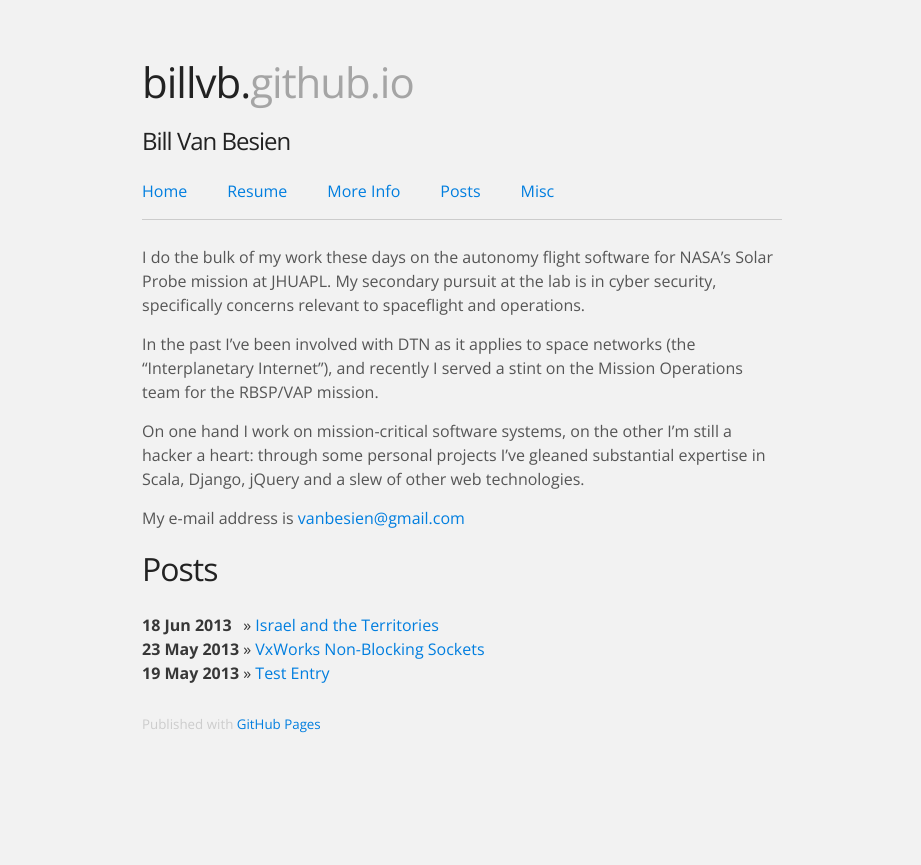
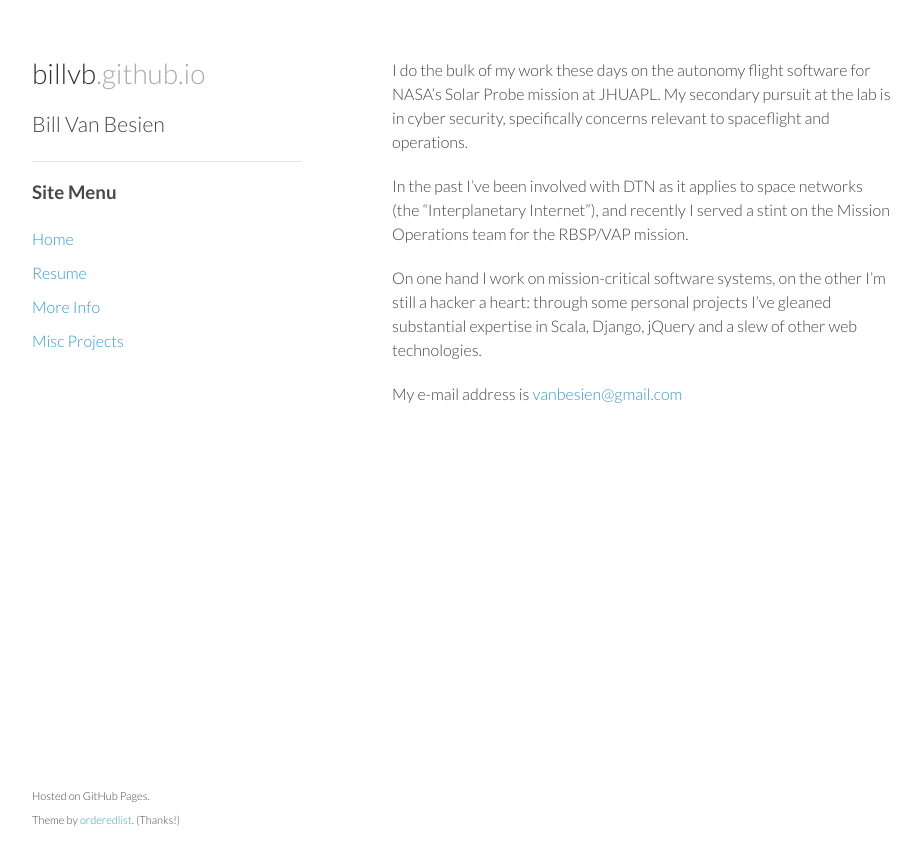
Before and after one commit to billvb/billvb.github.io, a Jekyll site: the page built from index.md, in a window 1280 px wide. Shown: the top 865 px of the page, without its empty margins (178-1099 px from the left). Built offline with Jekyll 4.4.1, drawn with Linux system fonts in a browser that asks for light colours; nearby versions of some CDN libraries.

Commit message:
Redid styles completely

```diff
--- a/_layouts/base.html
+++ b/_layouts/base.html
@@ -1,22 +1,48 @@
-<!DOCTYPE html>
+
+<!doctype html>
 <html>
-<head>
+  <head>
+    <meta charset="utf-8">
+    <meta http-equiv="X-UA-Compatible" content="chrome=1">
+    <title>{{ page.title }} | billvb.github.io</title>
 
-<meta charset='utf-8' />
-<meta http-equiv="X-UA-Compatible" content="chrome=1" />
-<meta name="description" content="billvb.github.io : " />
+    <link rel="stylesheet" href="/stylesheets/styles.css">
+    <link rel="stylesheet" href="/stylesheets/pygment_trac.css">
+    <meta name="viewport" content="width=device-width, initial-scale=1, user-scalable=no">
+    <!--[if lt IE 9]>
+    <script src="//html5shiv.googlecode.com/svn/trunk/html5.js"></script>
+    <![endif]-->
+  </head>
+  <body>
+    <div class="wrapper">
+      <header>
+        <h1 id="bvb-title"><span class="bvb-main">billvb</span>.github.io</h1>
+        <p id="bvb-name">Bill Van Besien</p>
 
-<link rel="stylesheet" type="text/css" media="screen" href="/stylesheets/stylesheet.css">
-
-
-<link href='http://fonts.googleapis.com/css?family=Open+Sans:300italic,400italic,700italic,400,300,600,700' rel='stylesheet' type='text/css'>
-
-<title>{{ page.title }} | billvb.github.io</title>
-
-</head>
-
-<body>
-<script src='http://code.jquery.com/jquery-1.9.1.min.js'></script>
+        <!--
+        <ul>
+          <li><a href="https://github.com/orderedlist/minimal/zipballmus/master">Download <strong>ZIP File</strong></a></li>
+          <li><a href="https://github.com/orderedlist/minimal/tarball/master">Download <strong>TAR Ball</strong></a></li>
+          <li><a href="http://github.com/orderedlist/minimal">Fork On <strong>GitHub</strong></a></li>
+        </ul>
+        -->
+        <hr />
+        <h3>Site Menu</h3>
+        <div class="bvb-menu">
+        <a href="/">Home</a>
+        <a href="/resume">Resume</a>
+        <a href="/info">More Info</a>
+        <a href="/misc">Misc Projects</a>
+        </div>
+      </header>
+      <section>
+      {{ content }}
+      </section>
+      <footer>
+        <p><small>Hosted on GitHub Pages.<br />Theme by <a href="https://github.com/orderedlist">orderedlist</a>. (Thanks!)</small></p>
+      </footer>
+    </div>
+    <script src="javascripts/scale.fix.js"></script>
 <script>
 function emptyFunc(data) {}
 
@@ -29,46 +55,5 @@ $(document).ready(function () {
     }).done( function (data) {} );
 });
 </script>
-<!-- HEADER -->
-<div id="header_wrap" class="outer">
-<header class="inner">
-<!--
-<a id="forkme_banner" href="https://github.com/billvb">View on GitHub</a>
--->
-
-<h1 id="project_title"><span id="title_first_part">billvb.</span><span id="title_second_part">github.io</span></h1>
-<h2 id="project_tagline">Bill Van Besien</h2>
-
-<menu>
-<ul>
-    <li><a href="/">Home</a></li>
-    <li><a href="/resume/">Resume</a></li>
-    <li><a href="/info">More Info</a></li>
-    <li><a href="/posts/">Posts</a></li>
-    <li><a href="/misc">Misc</a></li>
-</ul>
-</menu>
-<hr />
-</header>
-</div>
-
-
-<!-- MAIN CONTENT -->
-<div id="main_content_wrap" class="outer">
-<section id="main_content" class="inner">
-
-{{ content }}
-
-</section>
-</div>
-
-
-<!-- FOOTER  -->
-<div id="footer_wrap" class="outer">
-<footer class="inner">
-<p>Published with <a href="http://pages.github.com">GitHub Pages</a></p>
-</footer>
-</div>
-
-</body>
+  </body>
 </html>
--- a/index.md
+++ b/index.md
@@ -10,10 +10,3 @@ In the past I've been involved with DTN as it applies to space networks (the "In
 On one hand I work on mission-critical software systems, on the other I'm still a hacker a heart: through some personal projects I've gleaned substantial expertise in Scala, Django, jQuery and a slew of other web technologies.
 
 My e-mail address is [vanbesien@gmail.com](mailto:vanbesien@gmail.com)
-
-## Posts
-<table class="flat">
-{% for post in site.posts %}
-<tr><td><b>{{ post.date | date_to_string }}</b></td><td>&nbsp;&raquo;&nbsp;<a href="{{ post.url }}">{{ post.title }}</a></td></tr>
-{% endfor %}
-</table>
--- a/stylesheets/pygment_trac.css
+++ b/stylesheets/pygment_trac.css
@@ -1,65 +1,64 @@
-.highlight .hll { background-color: #ffffcc }
-.highlight  { background: #f0f3f3; }
-.highlight .c { color: #0099FF; font-style: italic } /* Comment */
-.highlight .err { color: #AA0000; background-color: #FFAAAA } /* Error */
-.highlight .k { color: #006699; font-weight: bold } /* Keyword */
-.highlight .o { color: #555555 } /* Operator */
-.highlight .cm { color: #0099FF; font-style: italic } /* Comment.Multiline */
-.highlight .cp { color: #009999 } /* Comment.Preproc */
-.highlight .c1 { color: #0099FF; font-style: italic } /* Comment.Single */
-.highlight .cs { color: #0099FF; font-weight: bold; font-style: italic } /* Comment.Special */
-.highlight .gd { background-color: #FFCCCC; border: 1px solid #CC0000 } /* Generic.Deleted */
+.highlight  { background: #ffffff; }
+.highlight .c { color: #999988; font-style: italic } /* Comment */
+.highlight .err { color: #a61717; background-color: #e3d2d2 } /* Error */
+.highlight .k { font-weight: bold } /* Keyword */
+.highlight .o { font-weight: bold } /* Operator */
+.highlight .cm { color: #999988; font-style: italic } /* Comment.Multiline */
+.highlight .cp { color: #999999; font-weight: bold } /* Comment.Preproc */
+.highlight .c1 { color: #999988; font-style: italic } /* Comment.Single */
+.highlight .cs { color: #999999; font-weight: bold; font-style: italic } /* Comment.Special */
+.highlight .gd { color: #000000; background-color: #ffdddd } /* Generic.Deleted */
+.highlight .gd .x { color: #000000; background-color: #ffaaaa } /* Generic.Deleted.Specific */
 .highlight .ge { font-style: italic } /* Generic.Emph */
-.highlight .gr { color: #FF0000 } /* Generic.Error */
-.highlight .gh { color: #003300; font-weight: bold } /* Generic.Heading */
-.highlight .gi { background-color: #CCFFCC; border: 1px solid #00CC00 } /* Generic.Inserted */
-.highlight .go { color: #AAAAAA } /* Generic.Output */
-.highlight .gp { color: #000099; font-weight: bold } /* Generic.Prompt */
+.highlight .gr { color: #aa0000 } /* Generic.Error */
+.highlight .gh { color: #999999 } /* Generic.Heading */
+.highlight .gi { color: #000000; background-color: #ddffdd } /* Generic.Inserted */
+.highlight .gi .x { color: #000000; background-color: #aaffaa } /* Generic.Inserted.Specific */
+.highlight .go { color: #888888 } /* Generic.Output */
+.highlight .gp { color: #555555 } /* Generic.Prompt */
 .highlight .gs { font-weight: bold } /* Generic.Strong */
-.highlight .gu { color: #003300; font-weight: bold } /* Generic.Subheading */
-.highlight .gt { color: #99CC66 } /* Generic.Traceback */
-.highlight .kc { color: #006699; font-weight: bold } /* Keyword.Constant */
-.highlight .kd { color: #006699; font-weight: bold } /* Keyword.Declaration */
-.highlight .kn { color: #006699; font-weight: bold } /* Keyword.Namespace */
-.highlight .kp { color: #006699 } /* Keyword.Pseudo */
-.highlight .kr { color: #006699; font-weight: bold } /* Keyword.Reserved */
-.highlight .kt { color: #007788; font-weight: bold } /* Keyword.Type */
-.highlight .m { color: #FF6600 } /* Literal.Number */
-.highlight .s { color: #CC3300 } /* Literal.String */
-.highlight .na { color: #330099 } /* Name.Attribute */
-.highlight .nb { color: #336666 } /* Name.Builtin */
-.highlight .nc { color: #00AA88; font-weight: bold } /* Name.Class */
-.highlight .no { color: #336600 } /* Name.Constant */
-.highlight .nd { color: #9999FF } /* Name.Decorator */
-.highlight .ni { color: #999999; font-weight: bold } /* Name.Entity */
-.highlight .ne { color: #CC0000; font-weight: bold } /* Name.Exception */
-.highlight .nf { color: #CC00FF } /* Name.Function */
-.highlight .nl { color: #9999FF } /* Name.Label */
-.highlight .nn { color: #00CCFF; font-weight: bold } /* Name.Namespace */
-.highlight .nt { color: #330099; font-weight: bold } /* Name.Tag */
-.highlight .nv { color: #003333 } /* Name.Variable */
-.highlight .ow { color: #000000; font-weight: bold } /* Operator.Word */
+.highlight .gu { color: #800080; font-weight: bold; } /* Generic.Subheading */
+.highlight .gt { color: #aa0000 } /* Generic.Traceback */
+.highlight .kc { font-weight: bold } /* Keyword.Constant */
+.highlight .kd { font-weight: bold } /* Keyword.Declaration */
+.highlight .kn { font-weight: bold } /* Keyword.Namespace */
+.highlight .kp { font-weight: bold } /* Keyword.Pseudo */
+.highlight .kr { font-weight: bold } /* Keyword.Reserved */
+.highlight .kt { color: #445588; font-weight: bold } /* Keyword.Type */
+.highlight .m { color: #009999 } /* Literal.Number */
+.highlight .s { color: #d14 } /* Literal.String */
+.highlight .na { color: #008080 } /* Name.Attribute */
+.highlight .nb { color: #0086B3 } /* Name.Builtin */
+.highlight .nc { color: #445588; font-weight: bold } /* Name.Class */
+.highlight .no { color: #008080 } /* Name.Constant */
+.highlight .ni { color: #800080 } /* Name.Entity */
+.highlight .ne { color: #990000; font-weight: bold } /* Name.Exception */
+.highlight .nf { color: #990000; font-weight: bold } /* Name.Function */
+.highlight .nn { color: #555555 } /* Name.Namespace */
+.highlight .nt { color: #000080 } /* Name.Tag */
+.highlight .nv { color: #008080 } /* Name.Variable */
+.highlight .ow { font-weight: bold } /* Operator.Word */
 .highlight .w { color: #bbbbbb } /* Text.Whitespace */
-.highlight .mf { color: #FF6600 } /* Literal.Number.Float */
-.highlight .mh { color: #FF6600 } /* Literal.Number.Hex */
-.highlight .mi { color: #FF6600 } /* Literal.Number.Integer */
-.highlight .mo { color: #FF6600 } /* Literal.Number.Oct */
-.highlight .sb { color: #CC3300 } /* Literal.String.Backtick */
-.highlight .sc { color: #CC3300 } /* Literal.String.Char */
-.highlight .sd { color: #CC3300; font-style: italic } /* Literal.String.Doc */
-.highlight .s2 { color: #CC3300 } /* Literal.String.Double */
-.highlight .se { color: #CC3300; font-weight: bold } /* Literal.String.Escape */
-.highlight .sh { color: #CC3300 } /* Literal.String.Heredoc */
-.highlight .si { color: #AA0000 } /* Literal.String.Interpol */
-.highlight .sx { color: #CC3300 } /* Literal.String.Other */
-.highlight .sr { color: #33AAAA } /* Literal.String.Regex */
-.highlight .s1 { color: #CC3300 } /* Literal.String.Single */
-.highlight .ss { color: #FFCC33 } /* Literal.String.Symbol */
-.highlight .bp { color: #336666 } /* Name.Builtin.Pseudo */
-.highlight .vc { color: #003333 } /* Name.Variable.Class */
-.highlight .vg { color: #003333 } /* Name.Variable.Global */
-.highlight .vi { color: #003333 } /* Name.Variable.Instance */
-.highlight .il { color: #FF6600 } /* Literal.Number.Integer.Long */
+.highlight .mf { color: #009999 } /* Literal.Number.Float */
+.highlight .mh { color: #009999 } /* Literal.Number.Hex */
+.highlight .mi { color: #009999 } /* Literal.Number.Integer */
+.highlight .mo { color: #009999 } /* Literal.Number.Oct */
+.highlight .sb { color: #d14 } /* Literal.String.Backtick */
+.highlight .sc { color: #d14 } /* Literal.String.Char */
+.highlight .sd { color: #d14 } /* Literal.String.Doc */
+.highlight .s2 { color: #d14 } /* Literal.String.Double */
+.highlight .se { color: #d14 } /* Literal.String.Escape */
+.highlight .sh { color: #d14 } /* Literal.String.Heredoc */
+.highlight .si { color: #d14 } /* Literal.String.Interpol */
+.highlight .sx { color: #d14 } /* Literal.String.Other */
+.highlight .sr { color: #009926 } /* Literal.String.Regex */
+.highlight .s1 { color: #d14 } /* Literal.String.Single */
+.highlight .ss { color: #990073 } /* Literal.String.Symbol */
+.highlight .bp { color: #999999 } /* Name.Builtin.Pseudo */
+.highlight .vc { color: #008080 } /* Name.Variable.Class */
+.highlight .vg { color: #008080 } /* Name.Variable.Global */
+.highlight .vi { color: #008080 } /* Name.Variable.Instance */
+.highlight .il { color: #009999 } /* Literal.Number.Integer.Long */
 
 .type-csharp .highlight .k { color: #0000FF }
 .type-csharp .highlight .kt { color: #0000FF }
--- /dev/null
+++ b/stylesheets/styles.css
@@ -0,0 +1,283 @@
+@import url(https://fonts.googleapis.com/css?family=Lato:300italic,700italic,300,700);
+@import url(http://fonts.googleapis.com/css?family=Open+Sans:300italic,400italic,700italic,400,300,600,700);
+
+body {
+  padding:50px;
+  font: 16px/1.5 Lato, "Helvetica Neue", Helvetica, Arial, sans-serif;
+  color:#444; /* was 777 */
+  font-weight:300;
+}
+
+h1, h2, h3, h4, h5, h6 {
+  color:#222;
+  margin:0 0 20px;
+}
+
+p, ul, ol, table, pre, dl {
+  margin:0 0 20px;
+}
+
+h1, h2, h3 {
+  line-height:1.1;
+}
+
+h1 {
+  font-size:28px;
+}
+
+h2 {
+  color:#393939;
+}
+
+h3, h4, h5, h6 {
+  color:#494949;
+}
+
+a {
+  color:#39c;
+  font-weight:400;
+  text-decoration:none;
+}
+
+a small {
+  font-size:11px;
+  color:#777;
+  margin-top:-0.6em;
+  display:block;
+}
+
+.wrapper {
+  width:860px;
+  margin:0 auto;
+}
+
+blockquote {
+  border-left:1px solid #e5e5e5;
+  margin:0;
+  padding:0 0 0 20px;
+  font-style:italic;
+}
+
+code, pre {
+  /*font-family:Monaco, Bitstream Vera Sans Mono, Lucida Console, Terminal;*/
+  font-family: monospace;
+  color:#333;
+  font-size:12px;
+}
+
+pre {
+  padding:8px 15px;
+  background: #f8f8f8;
+  border-radius:5px;
+  border:1px solid #e5e5e5;
+  overflow-x: auto;
+}
+
+table {
+  width:100%;
+  border-collapse:collapse;
+}
+
+th, td {
+  text-align:left;
+  padding:5px 10px;
+  border-bottom:1px solid #e5e5e5;
+}
+
+dt {
+  color:#444;
+  font-weight:700;
+}
+
+th {
+  color:#444;
+}
+
+img {
+  max-width:100%;
+}
+
+header {
+  width:270px;
+  float:left;
+  position:fixed;
+}
+
+header ul {
+  list-style:none;
+  height:40px;
+
+  padding:0;
+
+  background: #eee;
+  background: -moz-linear-gradient(top, #f8f8f8 0%, #dddddd 100%);
+  background: -webkit-gradient(linear, left top, left bottom, color-stop(0%,#f8f8f8), color-stop(100%,#dddddd));
+  background: -webkit-linear-gradient(top, #f8f8f8 0%,#dddddd 100%);
+  background: -o-linear-gradient(top, #f8f8f8 0%,#dddddd 100%);
+  background: -ms-linear-gradient(top, #f8f8f8 0%,#dddddd 100%);
+  background: linear-gradient(top, #f8f8f8 0%,#dddddd 100%);
+
+  border-radius:5px;
+  border:1px solid #d2d2d2;
+  box-shadow:inset #fff 0 1px 0, inset rgba(0,0,0,0.03) 0 -1px 0;
+  width:270px;
+}
+
+header li {
+  width:89px;
+  float:left;
+  border-right:1px solid #d2d2d2;
+  height:40px;
+}
+
+header ul a {
+  line-height:1;
+  font-size:11px;
+  color:#999;
+  display:block;
+  text-align:center;
+  padding-top:6px;
+  height:40px;
+}
+
+strong {
+  color:#222;
+  font-weight:700;
+}
+
+header ul li + li {
+  width:88px;
+  border-left:1px solid #fff;
+}
+
+header ul li + li + li {
+  border-right:none;
+  width:89px;
+}
+
+header ul a strong {
+  font-size:14px;
+  display:block;
+  color:#222;
+}
+
+section {
+  width:500px;
+  float:right;
+  padding-bottom:50px;
+}
+
+small {
+  font-size:11px;
+}
+
+hr {
+  border:0;
+  background:#e5e5e5;
+  height:1px;
+  margin:0 0 20px;
+}
+
+footer {
+  width:270px;
+  float:left;
+  position:fixed;
+  bottom:50px;
+}
+
+@media print, screen and (max-width: 960px) {
+
+  div.wrapper {
+    width:auto;
+    margin:0;
+  }
+
+  header, section, footer {
+    float:none;
+    position:static;
+    width:auto;
+  }
+
+  header {
+    padding-right:320px;
+  }
+
+  section {
+    border:1px solid #e5e5e5;
+    border-width:1px 0;
+    padding:20px 0;
+    margin:0 0 20px;
+  }
+
+  header a small {
+    display:inline;
+  }
+
+  header ul {
+    position:absolute;
+    right:50px;
+    top:52px;
+  }
+}
+
+@media print, screen and (max-width: 720px) {
+  body {
+    word-wrap:break-word;
+  }
+
+  header {
+    padding:0;
+  }
+
+  header ul, header p.view {
+    position:static;
+  }
+
+  pre, code {
+    word-wrap:normal;
+  }
+}
+
+@media print, screen and (max-width: 480px) {
+  body {
+    padding:15px;
+  }
+
+  header ul {
+    display:none;
+  }
+}
+
+@media print {
+  body {
+    padding:0.4in;
+    font-size:12pt;
+    color:#444;
+  }
+}
+
+
+#bvb-title {
+    color: #aaa;
+    font-weight: 100;
+}
+
+#bvb-title .bvb-main {
+    color: #333;
+    font-weight: 400;
+}
+
+#bvb-name {
+    font-size: 16pt;
+}
+
+.bvb-menu a {
+    display: block;
+    font-size: 12pt;
+    padding: 5px;
+    margin-left: -5px;
+}
+
+.bvb-menu a:hover {
+    background-color: #f4f4f4;
+}
```
Also changed, not shown: misc/index.md (+7 -0 lines).
